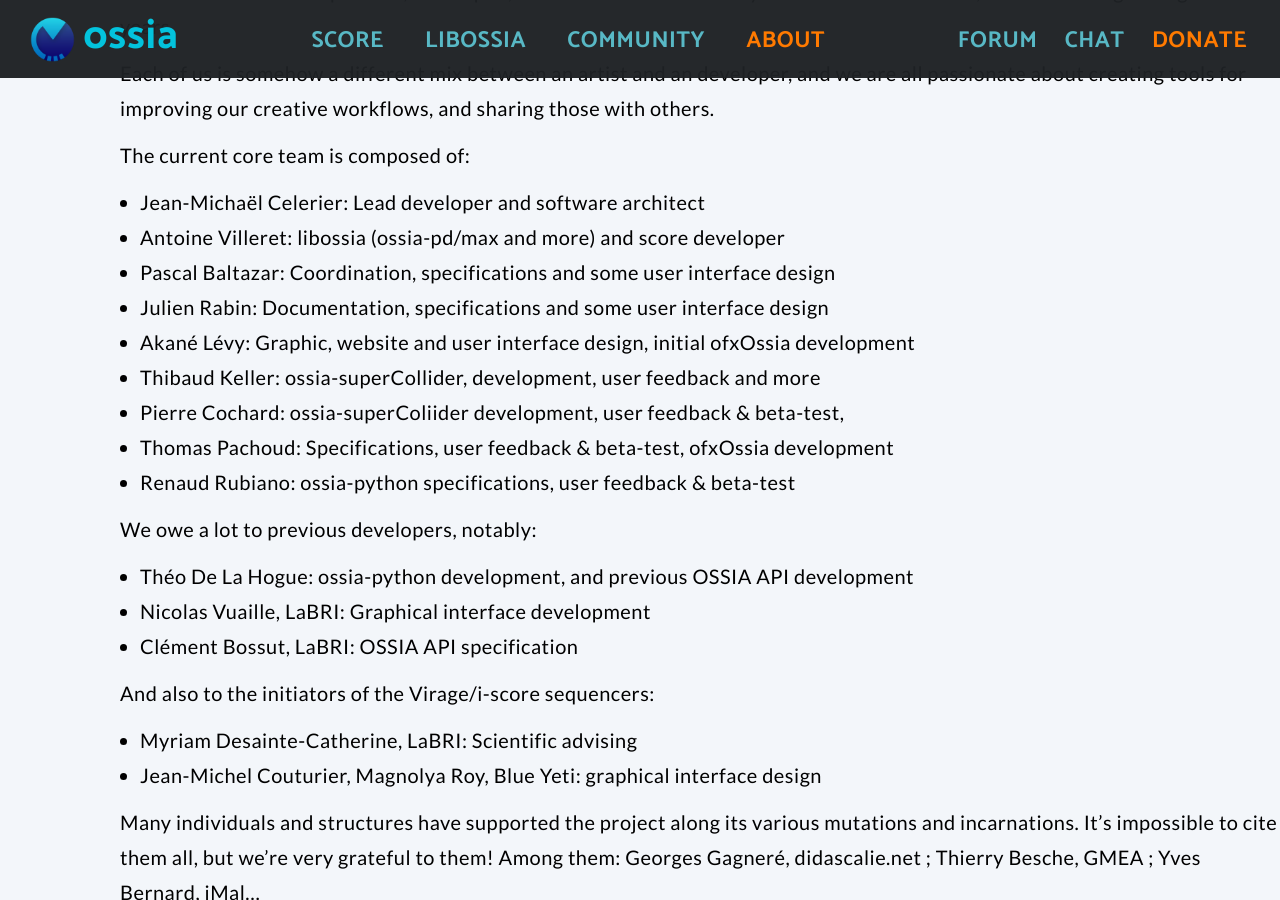
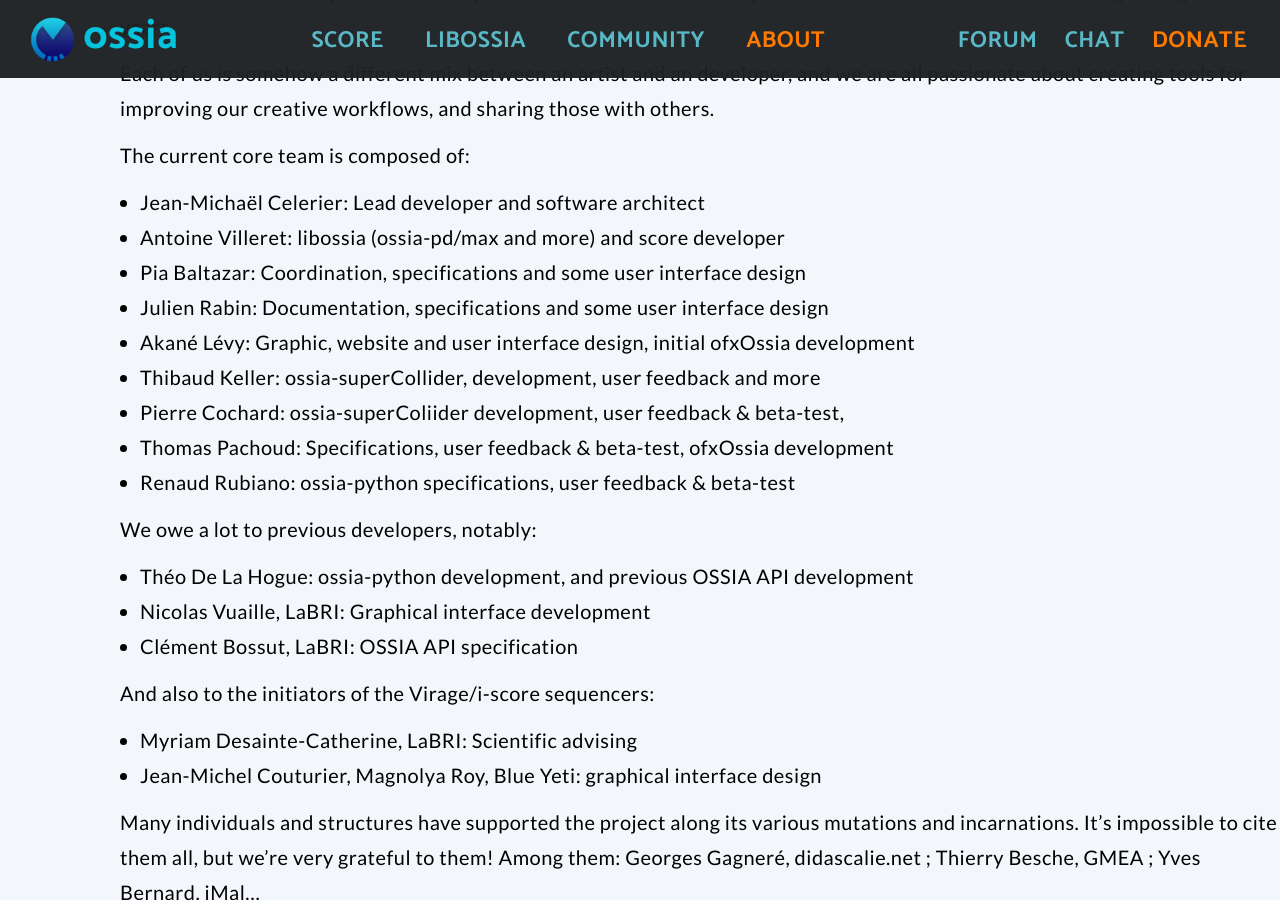
Before and after one commit to thibaudk/ossia.github.io, a Jekyll site: the page built from _pages/team.markdown, in a window 1280 px wide and 900 px high, scrolled down 395 px. Built offline with Jekyll 4.4.1, drawn with Linux system fonts in a browser that asks for light colours.

Commit message:
fix name

```diff
--- a/_pages/team.markdown
+++ b/_pages/team.markdown
@@ -13,7 +13,7 @@
 The current core team is composed of:
 * <b>Jean-Michaël Celerier</b>: Lead developer and software architect
 * <b>Antoine Villeret</b>: libossia (ossia-pd/max and more) and score developer
-* <b>Pascal Baltazar</b>: Coordination, specifications and some user interface design
+* <b>Pia Baltazar</b>: Coordination, specifications and some user interface design
 * <b>Julien Rabin</b>: Documentation, specifications and some user interface design
 * <b>Akané Lévy</b>: Graphic, website and user interface design, initial ofxOssia development
 * <b>Thibaud Keller</b>: ossia-superCollider, development, user feedback and more
```
